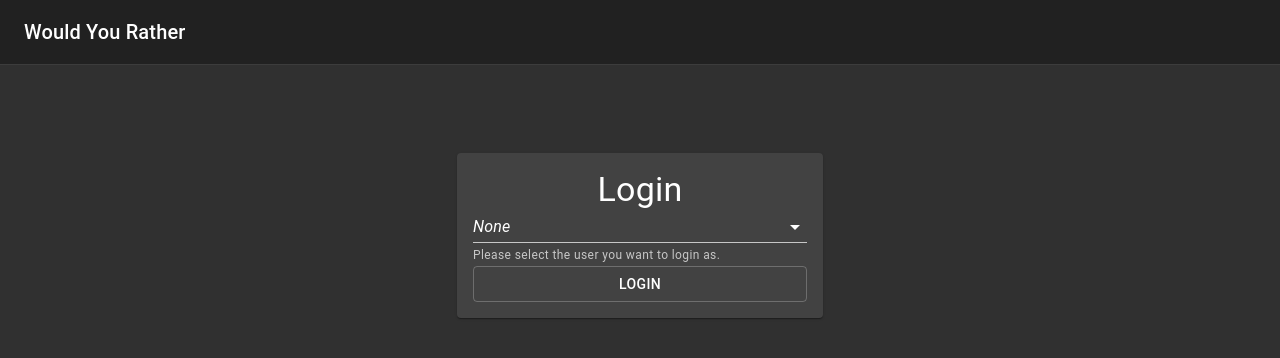
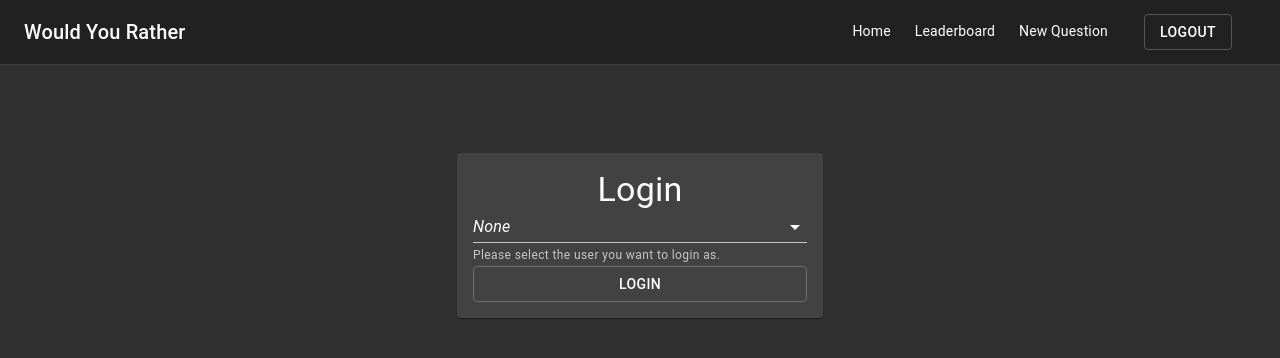
Before and after one commit to trentschnee/would-you-rather, a React (Create React App) app: page /newquestion in a window 1280 px wide. Shown: the top 358 px of the page. Built offline with nearby package versions, Linux system fonts and the light colour scheme.

Commit message:
fix: Active style wont pop up unless logged in.

```diff
--- a/src/components/App.js
+++ b/src/components/App.js
@@ -1,5 +1,5 @@
 import React, { Component, Fragment } from "react";
-import { BrowserRouter as Router, Route,Switch } from "react-router-dom";
+import { BrowserRouter as Router, Route, Switch } from "react-router-dom";
 import { handleInitialData } from "../actions/Shared";
 import { connect } from "react-redux";
 import Home from "./Home";
@@ -9,10 +9,10 @@ import Container from "@material-ui/core/Container";
 import { ThemeProvider } from "@material-ui/styles";
 import Navbar from "./Navbar";
 import Leaderboard from "./Leaderboard";
-import QuestionPage from "./Question"
-import ResultsPage from "./Results"
-import NewQuestion from "./NewQuestion"
-import LoginForm from "./LoginForm"
+import QuestionPage from "./Question";
+import ResultsPage from "./Results";
+import NewQuestion from "./NewQuestion";
+import LoginForm from "./LoginForm";
 const theme = createMuiTheme({
   palette: {
     type: "dark"
@@ -21,14 +21,13 @@ const theme = createMuiTheme({
 
 const useStyles = theme => ({
   root: {
-    flexGrow: 1,
+    flexGrow: 1
   },
   cardGrid: {
     paddingTop: theme.spacing(8),
-    paddingBottom: theme.spacing(8),
+    paddingBottom: theme.spacing(8)
   }
 });
-
 
 class App extends React.Component {
   componentDidMount() {
@@ -36,35 +35,33 @@ class App extends React.Component {
   }
 
   render() {
-    const { classes,isAuthed } = this.props;
+    const { classes, isAuthed } = this.props;
     return (
       <Router>
         <ThemeProvider theme={theme}>
-
           <Fragment>
             <Navbar />
             <CssBaseline />
 
             <div className={classes.root}>
-
               <Container className={classes.cardGrid} maxWidth="md">
                 {this.props.isAuthed === false ? (
-
                   <Route path="/" component={LoginForm} />
                 ) : (
                   <Switch>
-                  <Route path="/" exact component={Home}></Route>
-                  <Route path="/question/:id" component={QuestionPage}/>
-                  <Route path="/leaderboard" component={Leaderboard} />
-                  <Route path="/newquestion" component={NewQuestion} />
-                  <Route path="/results/:id" component={ResultsPage} />
+                    <Route exact path="/" component={Home}></Route>
+                    <Route
+                      exact
+                      path="/question/:id"
+                      component={QuestionPage}
+                    />
+                    <Route exact path="/leaderboard" component={Leaderboard} />
+                    <Route exact path="/newquestion" component={NewQuestion} />
+                    <Route exact path="/results/:id" component={ResultsPage} />
                   </Switch>
-
                 )}
               </Container>
-
             </div>
-
           </Fragment>
         </ThemeProvider>
       </Router>
@@ -74,7 +71,7 @@ class App extends React.Component {
 
 function mapStateToProps({ authedUser }) {
   //if the authed user is null, make the looking to true.
-  console.log(authedUser)
+  console.log(authedUser);
   return { isAuthed: authedUser !== null };
 }
 export default connect(mapStateToProps)(withStyles(useStyles)(App));
--- a/src/components/Navbar.js
+++ b/src/components/Navbar.js
@@ -3,7 +3,7 @@ import { connect } from "react-redux";
 import { NavLink } from "react-router-dom";
 import { withStyles } from "@material-ui/core/styles";
 import { AppBar, Toolbar, Typography, Button } from "@material-ui/core";
-import {handleLogout} from "../actions/AuthedUser"
+import { handleLogout } from "../actions/AuthedUser";
 const useStyles = theme => ({
   appBar: {
     borderBottom: `1px solid ${theme.palette.divider}`
@@ -13,22 +13,21 @@ const useStyles = theme => ({
   },
   toolbarTitle: {
     flexGrow: 1
-
   },
   link: {
     margin: theme.spacing(1, 1.5),
-    color: "#fff",
+    color: "#fff"
   }
 });
+
 class Navbar extends React.Component {
-  handleClick = e =>{
-    const { isAuthed,dispatch,userLogged } = this.props;
-    console.log(userLogged,"testnav")
-    return (isAuthed ? (dispatch(handleLogout(userLogged))): null)
-
-  }
+  handleClick = e => {
+    const { isAuthed, dispatch, userLogged } = this.props;
+    console.log(userLogged, "testnav");
+    return isAuthed ? dispatch(handleLogout(userLogged)) : null;
+  };
   render() {
-    const { classes,isAuthed } = this.props;
+    const { classes, isAuthed } = this.props;
     return (
       <AppBar
         position="static"
@@ -46,23 +45,45 @@ class Navbar extends React.Component {
             Would You Rather
           </Typography>
 
-
-
-          {(isAuthed ?   <div> <NavLink exact to="/" className={classes.link}>
-
-            Home
+          <div>
+            <NavLink
+              exact
+              to="/"
+              className={classes.link}
+              activeStyle={isAuthed !== true && { fontWeight: "normal" }}
+            >
+              Home
             </NavLink>
-            <NavLink exact to="/leaderboard" className={classes.link}>
-
-            Leaderboard
+            <NavLink
+              exact
+              to="/leaderboard"
+              className={classes.link}
+              activeStyle={isAuthed !== true && { fontWeight: "normal" }}
+            >
+              Leaderboard
             </NavLink>
-            <NavLink exact to="/newquestion" className={classes.link}>
-
-            New Question
+            <NavLink
+              exact
+              to="/newquestion"
+              className={classes.link}
+              activeStyle={isAuthed !== true && { fontWeight: "normal" }}
+            >
+              New Question
             </NavLink>
-            <NavLink exact to={(isAuthed ? "#" : "/login")} className={classes.link}><Button onClick={this.handleClick} variant="outlined" className={classes.link}>Logout </Button>  </NavLink></div>: null)}
-
-
+            <NavLink
+              exact
+              to={isAuthed ? "#" : "/login"}
+              className={classes.link}
+            >
+              <Button
+                onClick={this.handleClick}
+                variant="outlined"
+                className={classes.link}
+              >
+                Logout{" "}
+              </Button>{" "}
+            </NavLink>
+          </div>
         </Toolbar>
       </AppBar>
     );
@@ -70,7 +91,7 @@ class Navbar extends React.Component {
 }
 function mapStateToProps({ authedUser }) {
   //if the authed user is null, make the looking to true.
-  const userLogged = authedUser!== null ? authedUser : null
-  return { isAuthed: authedUser !== null,userLogged };
+  const userLogged = authedUser !== null ? authedUser : null;
+  return { isAuthed: authedUser !== null, userLogged };
 }
 export default connect(mapStateToProps)(withStyles(useStyles)(Navbar));
--- a/src/components/NewQuestion.js
+++ b/src/components/NewQuestion.js
@@ -55,7 +55,7 @@ class NewQuestion extends Component {
             Create New Question
           </Typography>
           <Typography variant="h6" gutterBottom>
-            Would you rather ...
+            Would You Rather ...
           </Typography>
           <Grid
             container
--- a/src/components/cards/Question.js
+++ b/src/components/cards/Question.js
@@ -93,7 +93,7 @@ class Question extends Component {
                       component="p"
                       color="textSecondary"
                     >
-                      Would you rather:
+                      Would You Rather:
                     </Typography>
 
                     <RadioGroup
```
Lines whose indentation alone changed are shown as unchanged.
